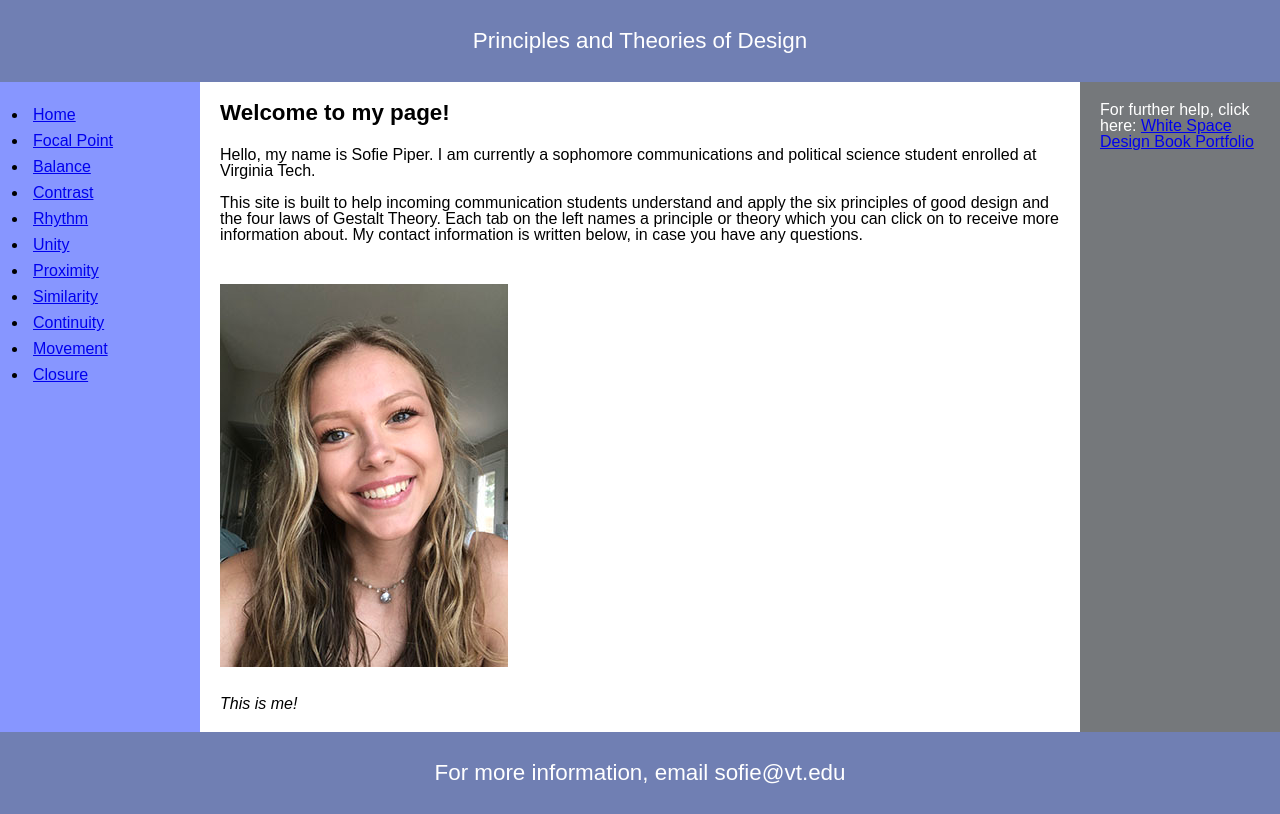
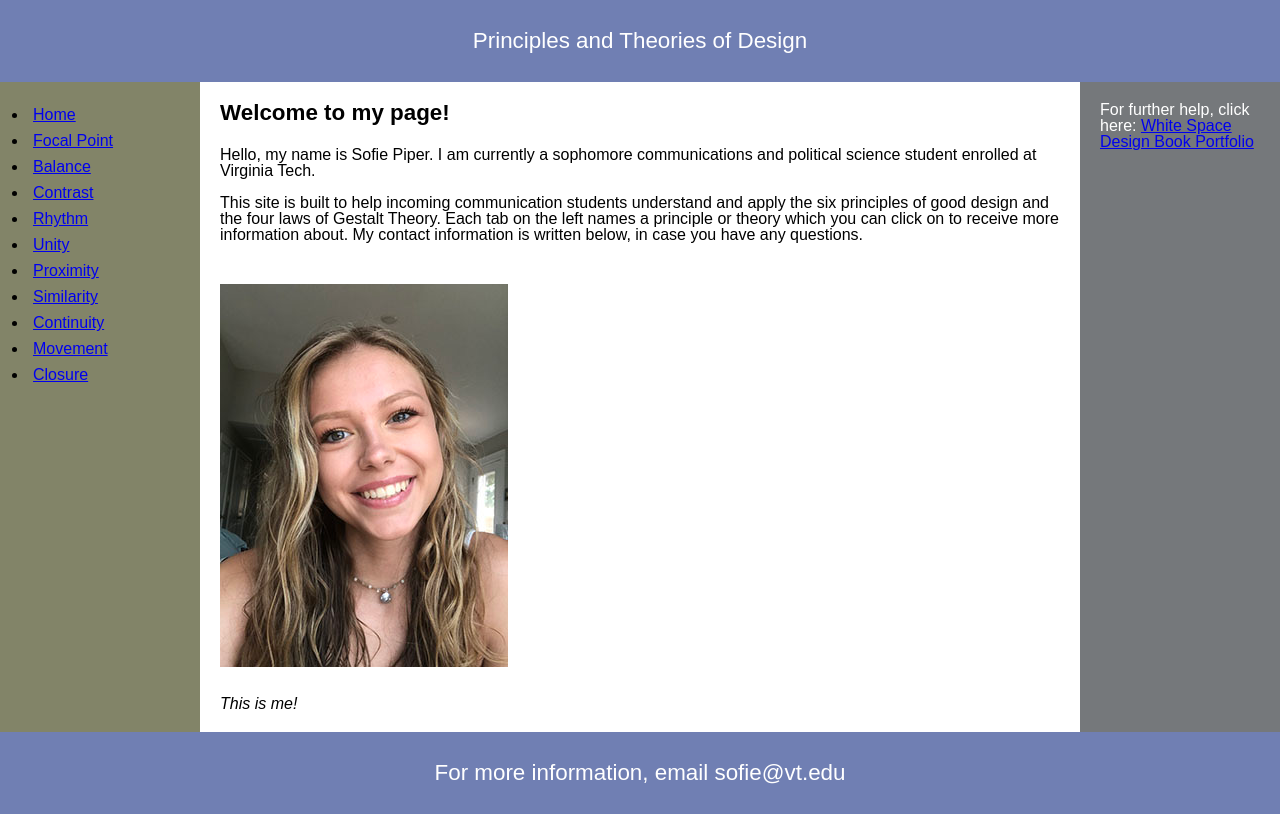
Before and after one commit to sofiepiper/design-principles, a plain HTML site: page index.html in a window 1280 px wide. Drawn offline with Linux system fonts and the light colour scheme.

Commit message:
color change I hope this works

```diff
--- a/styles.css
+++ b/styles.css
@@ -33,7 +33,7 @@ main {
 }
 
 nav {
-  background-color: #8796FF;
+  background-color: #828468;
   padding: 20px;
 
 }
```
